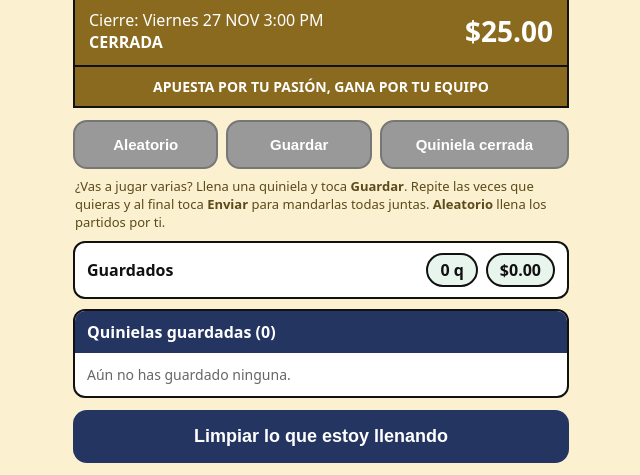
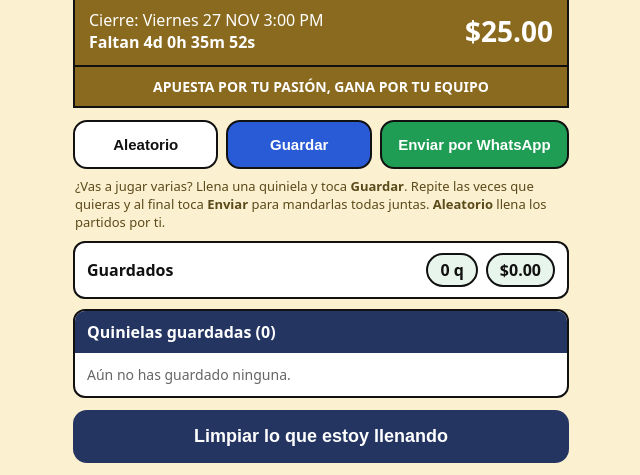
Before and after one commit to quinielatama/Quinielatama, a plain HTML site: page index.html in a window 1280 px wide. Shown: the part 897-1372 px from the top of the page, without its empty margins (319-959 px from the left). Drawn offline with Linux system fonts and the light colour scheme.

Commit message:
Update index.html

```diff
--- a/index.html
+++ b/index.html
@@ -104,7 +104,7 @@ const CONFIG = {
   numero: 61,
   precio: "$25.00",
   telefono: "523411209957",              // WhatsApp que recibe las quinielas (52 + 10 dígitos)
-  cierre: "2026-11-19T21:00:00-06:00",   // Jueves 19 nov, 9:00 PM hora de México
+  cierre: "2026-11-27T15:00:00-06:00",   // Viernes 27 nov, 3:00 PM hora de México
   cierreTxt: "Viernes 27 NOV 3:00 PM",
   partidos: [
    ["Palmeiras","Estudiantes"],["Atlas","Toluca"],["America","Monterrey"],["La paz","Morelia"],
```
